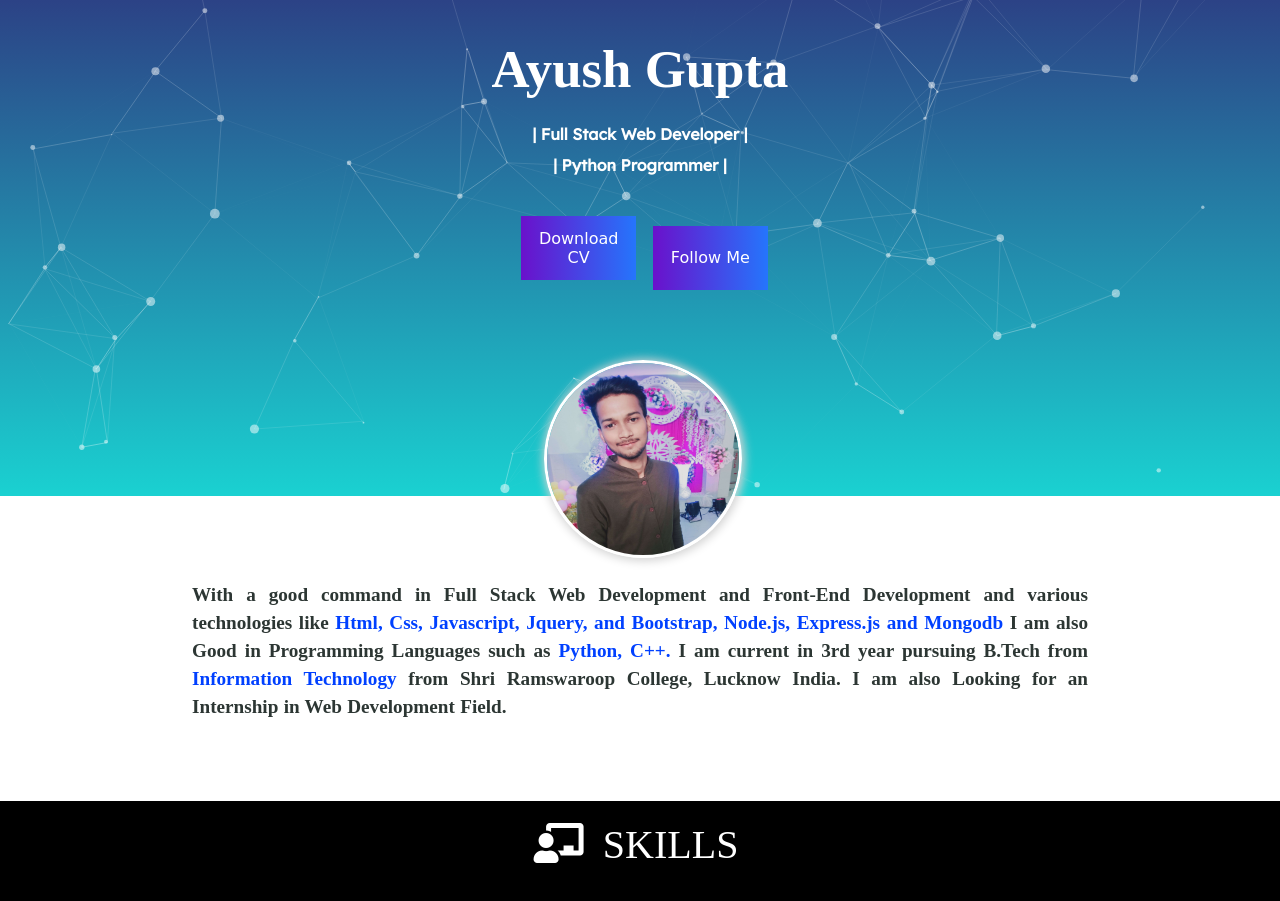
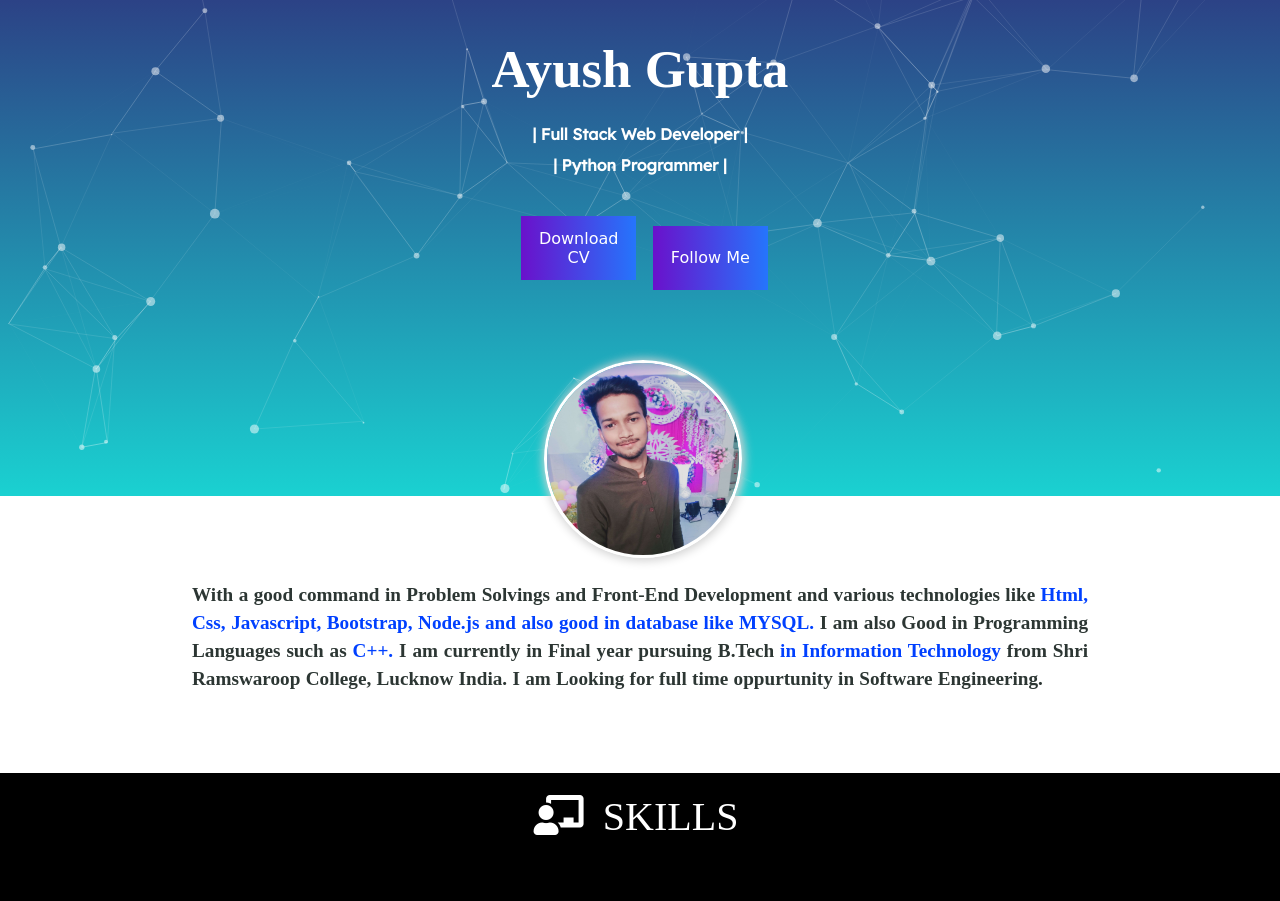
Before and after one commit to Ayush32/-Portfolio, a plain HTML site: page index.html in a window 1280 px wide. Shown: the part 283-1184 px from the top of the page. Drawn offline with nearby package versions, Linux system fonts and the light colour scheme; animation ran at ten frames a second; a web font is replaced by a local one.

Commit message:
Update index.html

```diff
--- a/index.html
+++ b/index.html
@@ -106,12 +106,12 @@
                 <img src="./Assests/IMG20191030215807 (1) (1).jpg" alt="" class="first">
             </div>
             <div id="about-para">
-                <p>With a good command in Full Stack Web Development and Front-End Development
-                    and various technologies like <span class="text-highlight"> Html, Css, Javascript, Jquery, and
-                        Bootstrap, Node.js, Express.js and Mongodb </span> I am also Good in Programming Languages such
-                    as <span class="text-highlight">Python, C++.</span> I am current in 3rd year pursuing B.Tech from
-                    <span class="text-highlight"> Information Technology</span> from Shri Ramswaroop College, Lucknow
-                    India. I am also Looking for an Internship in Web Development Field.
+                <p>With a good command in Problem Solvings and Front-End Development
+                    and various technologies like <span class="text-highlight"> Html, Css, Javascript,
+                        Bootstrap, Node.js  and also good in database like MYSQL.</span> I am also Good in Programming Languages such
+                    as <span class="text-highlight">C++.</span> I am currently in Final year pursuing B.Tech
+                    <span class="text-highlight"> in  Information Technology</span> from Shri Ramswaroop College, Lucknow
+                    India. I am Looking for full time oppurtunity in Software Engineering.
                 </p>
             </div>
 
```
